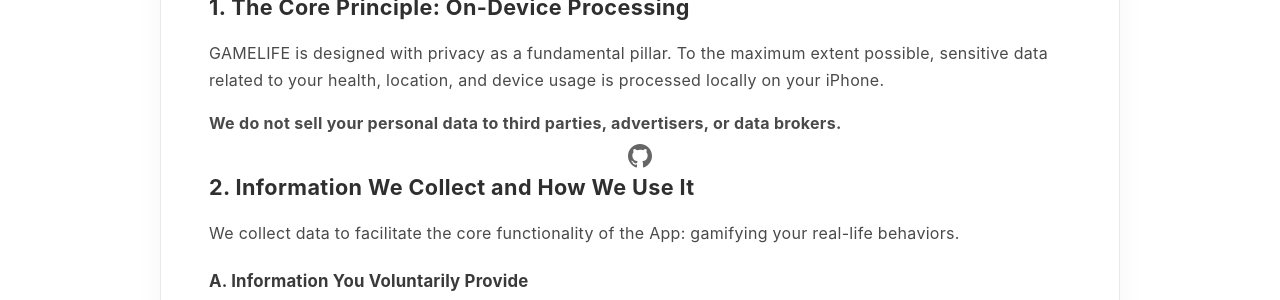
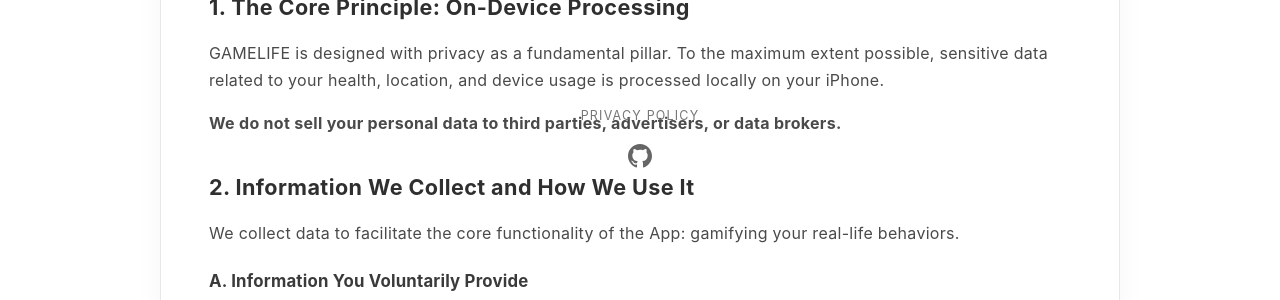
Before and after one commit to marcuslazell/MLSII-Website, a Flask app: page /privacy-policy in a window 1280 px wide. Shown: the part 596-896 px from the top of the page. Run offline with Flask 3, Linux system fonts and the light colour scheme.

Commit message:
Add Visibility for Privacy Policy

```diff
--- a/static/css/styles.css
+++ b/static/css/styles.css
@@ -150,6 +150,27 @@
 
 .social-icon:hover {
     fill: #333;
+}
+
+.legal-links {
+    position: fixed;
+    bottom: 5rem;
+    left: 50%;
+    transform: translateX(-50%);
+    z-index: 10;
+}
+
+.legal-links a {
+    color: #777;
+    text-decoration: none;
+    font-size: 0.78rem;
+    letter-spacing: 1.2px;
+    text-transform: uppercase;
+    transition: color 0.3s ease;
+}
+
+.legal-links a:hover {
+    color: #333;
 }
 
 /* Home Page */
@@ -514,6 +535,15 @@
         right: 15px;
     }
 
+    .legal-links {
+        bottom: 4.4rem;
+    }
+
+    .legal-links a {
+        font-size: 0.72rem;
+        letter-spacing: 1px;
+    }
+
     .privacy-policy-container {
         padding: 6.5rem 1rem 6rem;
     }
--- a/templates/base.html
+++ b/templates/base.html
@@ -34,6 +34,7 @@
             <a href="{{ url_for('portfolio') }}">PORTFOLIO</a>
             <a href="{{ url_for('tesla') }}">PROJECT TESLA</a>
             <a href="{{ url_for('links') }}">LINK IN BIO</a>
+            <a href="{{ url_for('privacy_policy') }}">PRIVACY POLICY</a>
         </div>
     </nav>
     {% endif %}
@@ -49,6 +50,10 @@
         </a>
     </div>
 
+    <div class="legal-links">
+        <a href="{{ url_for('privacy_policy') }}">Privacy Policy</a>
+    </div>
+
     <script src="{{ url_for('static', filename='js/menu.js') }}"></script>
     {% if not config.get('DEBUG', False) %}
     <script>window.si = window.si || function () { (window.siq = window.siq || []).push(arguments) };</script>
--- a/templates/index.html
+++ b/templates/index.html
@@ -7,6 +7,7 @@
         <a href="{{ url_for('portfolio') }}">PORTFOLIO</a>
         <a href="{{ url_for('tesla') }}">PROJECT TESLA</a>
         <a href="{{ url_for('links') }}">LINK IN BIO</a>
+        <a href="{{ url_for('privacy_policy') }}">PRIVACY POLICY</a>
     </div>
 
 </div>
```
